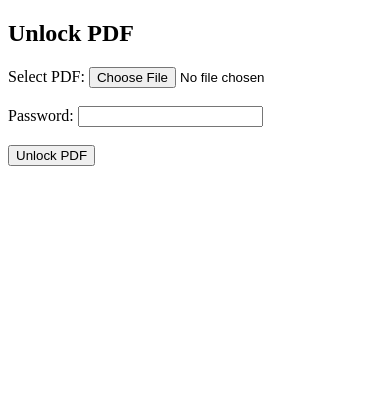
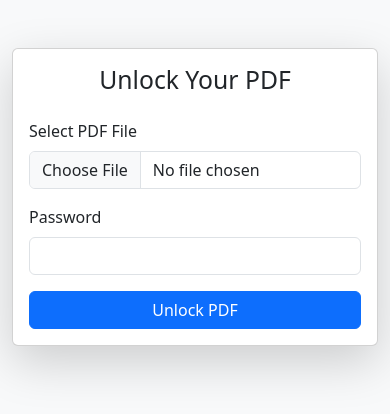
Before and after one commit to beingrjt/Pdf-Unlocker, a Flask app: page / in a window 390 px wide. Shown: the top 414 px of the page. Run offline with Flask 3, Linux system fonts and the light colour scheme.

Commit message:
Enhance form layout and styling for PDF unlocking feature
- Updated HTML structure to improve accessibility and user experience.
- Integrated Bootstrap for responsive design and better aesthetics.
- Added informative alerts for user feedback on the form page.
- Improved input fields for file upload and password entry.

```diff
--- a/templates/form.html
+++ b/templates/form.html
@@ -1,16 +1,37 @@
 <!DOCTYPE html>
-<html>
+<html lang="en">
 <head>
+  <meta charset="UTF-8">
   <title>PDF Unlocker</title>
+  <link href="https://cdn.jsdelivr.net/npm/bootstrap@5.3.0/dist/css/bootstrap.min.css" rel="stylesheet">
 </head>
-<body>
-  <h2>Unlock PDF</h2>
-  <form method="POST" enctype="multipart/form-data">
-    <label>Select PDF:</label>
-    <input type="file" name="pdf_file" required><br><br>
-    <label>Password:</label>
-    <input type="text" name="password" required><br><br>
-    <input type="submit" value="Unlock PDF">
-  </form>
+<body class="bg-light">
+  <div class="container py-5">
+    <div class="row justify-content-center">
+      <div class="col-md-6">
+        <div class="card shadow-lg">
+          <div class="card-body">
+            <h2 class="card-title text-center mb-4">Unlock Your PDF</h2>
+            <form method="POST" enctype="multipart/form-data">
+              <div class="mb-3">
+                <label class="form-label">Select PDF File</label>
+                <input type="file" class="form-control" name="pdf_file" required>
+              </div>
+              <div class="mb-3">
+                <label class="form-label">Password</label>
+                <input type="password" class="form-control" name="password" required>
+              </div>
+              <div class="d-grid">
+                <button type="submit" class="btn btn-primary">Unlock PDF</button>
+              </div>
+            </form>
+            {% if message %}
+              <div class="alert alert-info mt-4">{{ message }}</div>
+            {% endif %}
+          </div>
+        </div>
+      </div>
+    </div>
+  </div>
 </body>
 </html>
```
